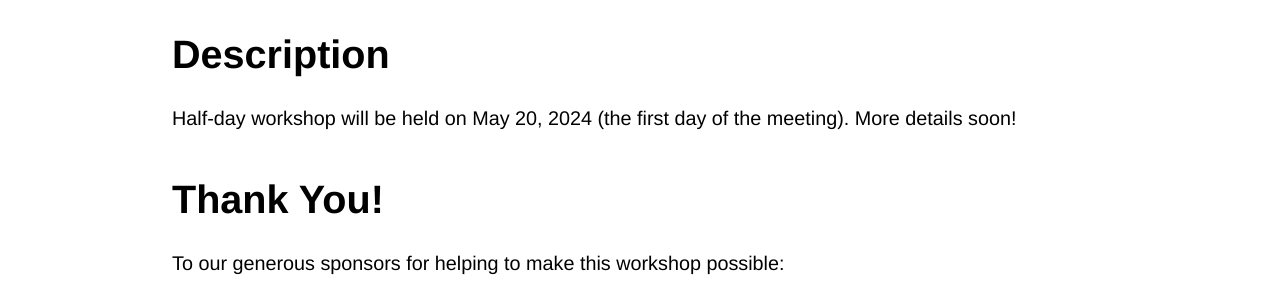
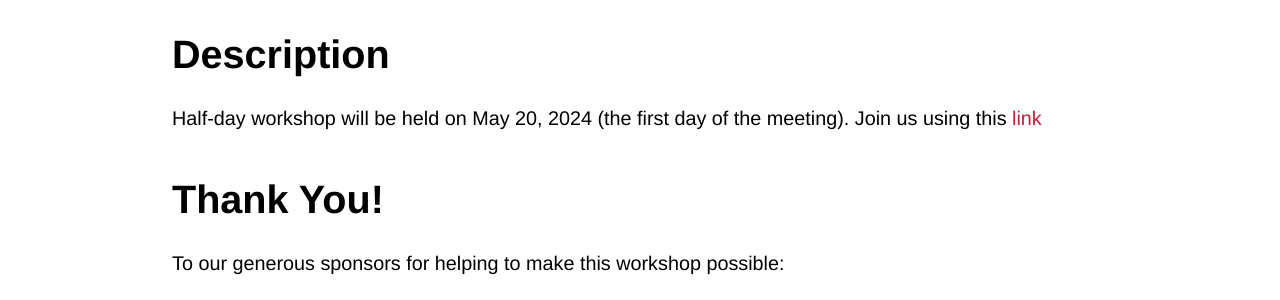
Before and after one commit to ICDL-DVRHM/icdl-dvrhm.github.io, a Jekyll site: the page built from index.md, in a window 1280 px wide. Shown: the part 1121-1421 px from the top of the page. Built offline with Jekyll 4.4.1, drawn with Linux system fonts in a browser that asks for light colours; some web fonts are replaced.

Commit message:
adding titles for the talks we know and zoom link

```diff
--- a/index.md
+++ b/index.md
@@ -14,7 +14,8 @@ How do we learn to visually understand our environment ? Recent advances showcas
 
 # Description
 
-Half-day workshop will be held on May 20, 2024 (the first day of the meeting). More details soon!
+Half-day workshop will be held on May 20, 2024 (the first day of the meeting).
+Join us using this [link](https://uni-frankfurt.zoom-x.de/j/66714708374?pwd=Q0JLSVhuMUppam10TW5LN2NUY2RCQT09)
 
 # Thank You!
 
```
Also changed, not shown: schedule.md (+5 -0 lines).
